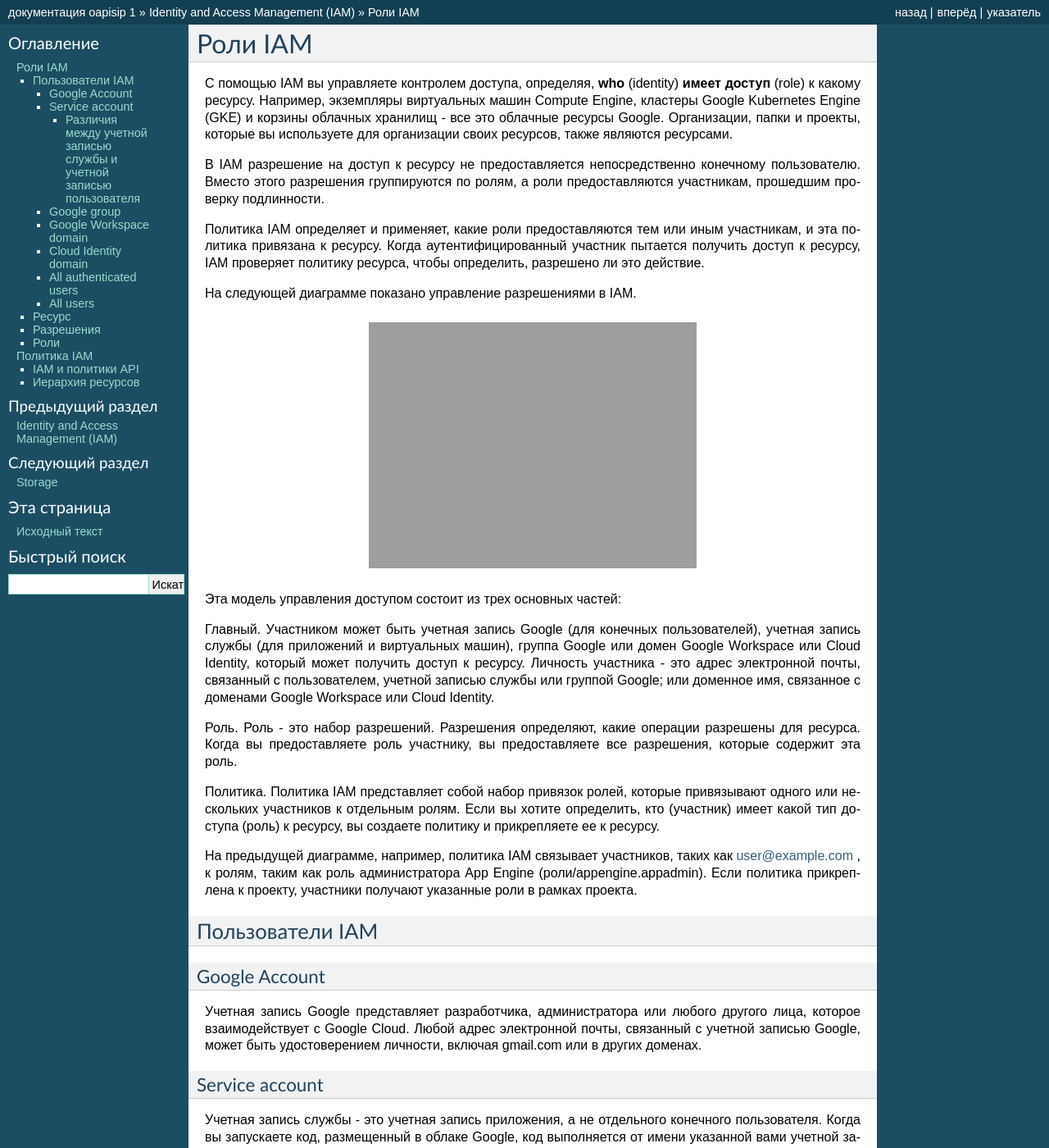
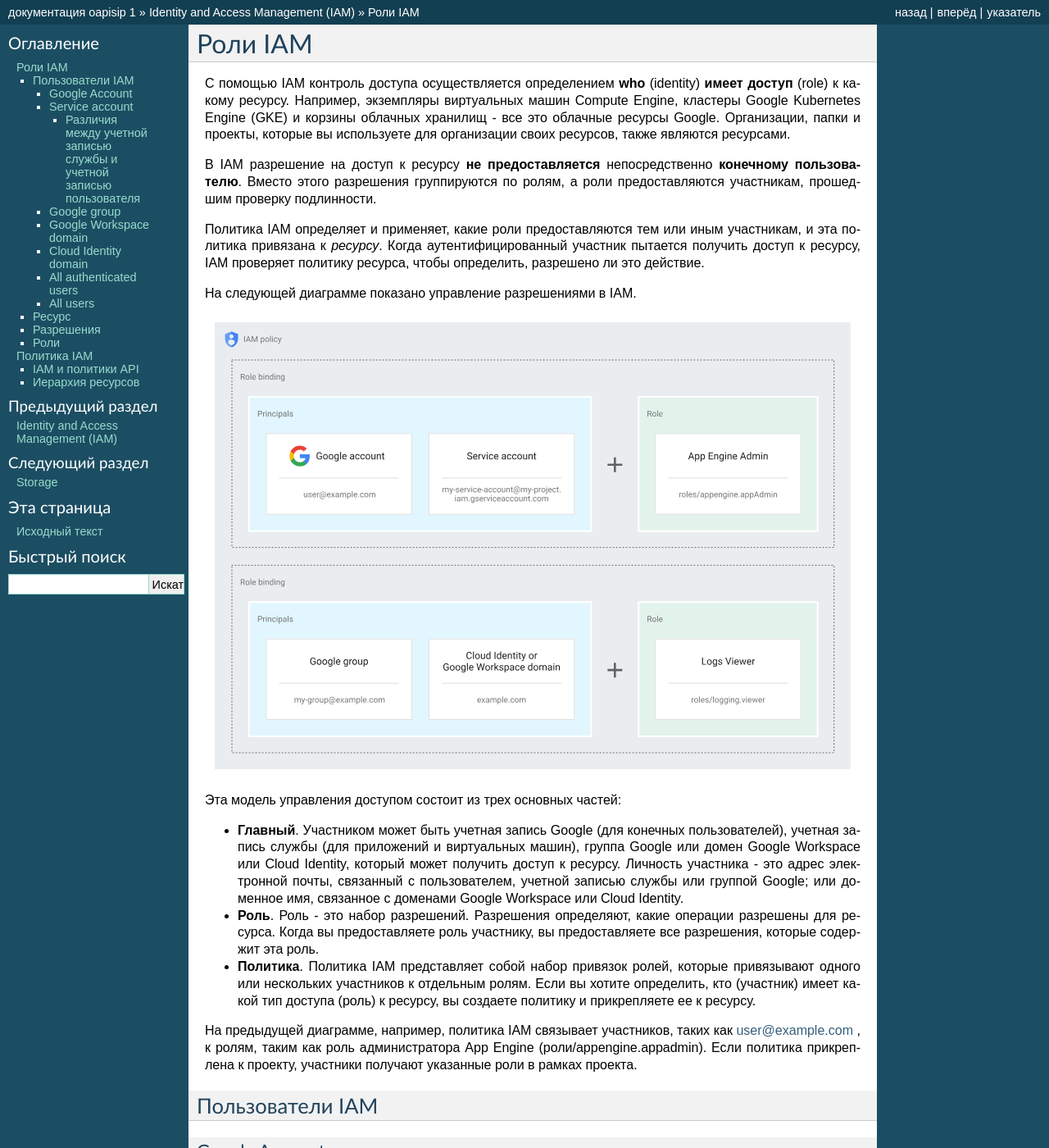
Before and after one commit to five76/clonsa, a Sphinx documentation site: the page built from docs/chapters/02_iam/02_iam.rst, in a window 1280 px wide and 1400 px high. Shown: the whole window at 82% size. Built offline with Sphinx 7.4.7, drawn with Linux system fonts in a browser that asks for light colours; pages that are not in the unit, such as notebooks, are missing from menus.

Commit message:
Update IAM

```diff
--- a/docs/chapters/02_iam/02_iam.rst
+++ b/docs/chapters/02_iam/02_iam.rst
@@ -1,24 +1,25 @@
 Роли IAM
 ~~~~~~~~~~~~
 
-С помощью IAM вы управляете контролем доступа, определяя, **who** (identity) **имеет доступ** (role) к какому ресурсу. Например, экземпляры виртуальных машин Compute Engine, кластеры Google Kubernetes Engine (GKE) и корзины облачных хранилищ - все это облачные ресурсы Google. Организации, папки и проекты, которые вы используете для организации своих ресурсов, также являются ресурсами.
+С помощью IAM контроль доступа осуществляется определением **who** (identity) **имеет доступ** (role) к какому ресурсу. Например, экземпляры виртуальных машин Compute Engine, кластеры Google Kubernetes Engine (GKE) и корзины облачных хранилищ - все это облачные ресурсы Google. Организации, папки и проекты, которые вы используете для организации своих ресурсов, также являются ресурсами.
 
-В IAM разрешение на доступ к ресурсу не предоставляется непосредственно конечному пользователю. Вместо этого разрешения группируются по ролям, а роли предоставляются участникам, прошедшим проверку подлинности.
+В IAM разрешение на доступ к ресурсу **не предоставляется** непосредственно **конечному пользователю**. Вместо этого разрешения группируются по ролям, а роли предоставляются участникам, прошедшим проверку подлинности.
 
-Политика IAM определяет и применяет, какие роли предоставляются тем или иным участникам, и эта политика привязана к ресурсу. Когда аутентифицированный участник пытается получить доступ к ресурсу, IAM проверяет политику ресурса, чтобы определить, разрешено ли это действие.
+Политика IAM определяет и применяет, какие роли предоставляются тем или иным участникам, и эта политика привязана к *ресурсу*. Когда аутентифицированный участник пытается получить доступ к ресурсу, IAM проверяет политику ресурса, чтобы определить, разрешено ли это действие.
 
 На следующей диаграмме показано управление разрешениями в IAM.
 
 .. figure:: iam-overview-basics.svg
-	:align:center
+	:scale: 100%
+	:align: center
 
 Эта модель управления доступом состоит из трех основных частей:
 
-Главный. Участником может быть учетная запись Google (для конечных пользователей), учетная запись службы (для приложений и виртуальных машин), группа Google или домен Google Workspace или Cloud Identity, который может получить доступ к ресурсу. Личность участника - это адрес электронной почты, связанный с пользователем, учетной записью службы или группой Google; или доменное имя, связанное с доменами Google Workspace или Cloud Identity.
+* **Главный**. Участником может быть учетная запись Google (для конечных пользователей), учетная запись службы (для приложений и виртуальных машин), группа Google или домен Google Workspace или Cloud Identity, который может получить доступ к ресурсу. Личность участника - это адрес электронной почты, связанный с пользователем, учетной записью службы или группой Google; или доменное имя, связанное с доменами Google Workspace или Cloud Identity.
 
-Роль. Роль - это набор разрешений. Разрешения определяют, какие операции разрешены для ресурса. Когда вы предоставляете роль участнику, вы предоставляете все разрешения, которые содержит эта роль.
+* **Роль**. Роль - это набор разрешений. Разрешения определяют, какие операции разрешены для ресурса. Когда вы предоставляете роль участнику, вы предоставляете все разрешения, которые содержит эта роль.
 
-Политика. Политика IAM представляет собой набор привязок ролей, которые привязывают одного или нескольких участников к отдельным ролям. Если вы хотите определить, кто (участник) имеет какой тип доступа (роль) к ресурсу, вы создаете политику и прикрепляете ее к ресурсу.
+* **Политика**. Политика IAM представляет собой набор привязок ролей, которые привязывают одного или нескольких участников к отдельным ролям. Если вы хотите определить, кто (участник) имеет какой тип доступа (роль) к ресурсу, вы создаете политику и прикрепляете ее к ресурсу.
 
 На предыдущей диаграмме, например, политика IAM связывает участников, таких как user@example.com , к ролям, таким как роль администратора App Engine (роли/appengine.appadmin). Если политика прикреплена к проекту, участники получают указанные роли в рамках проекта.
 
```
